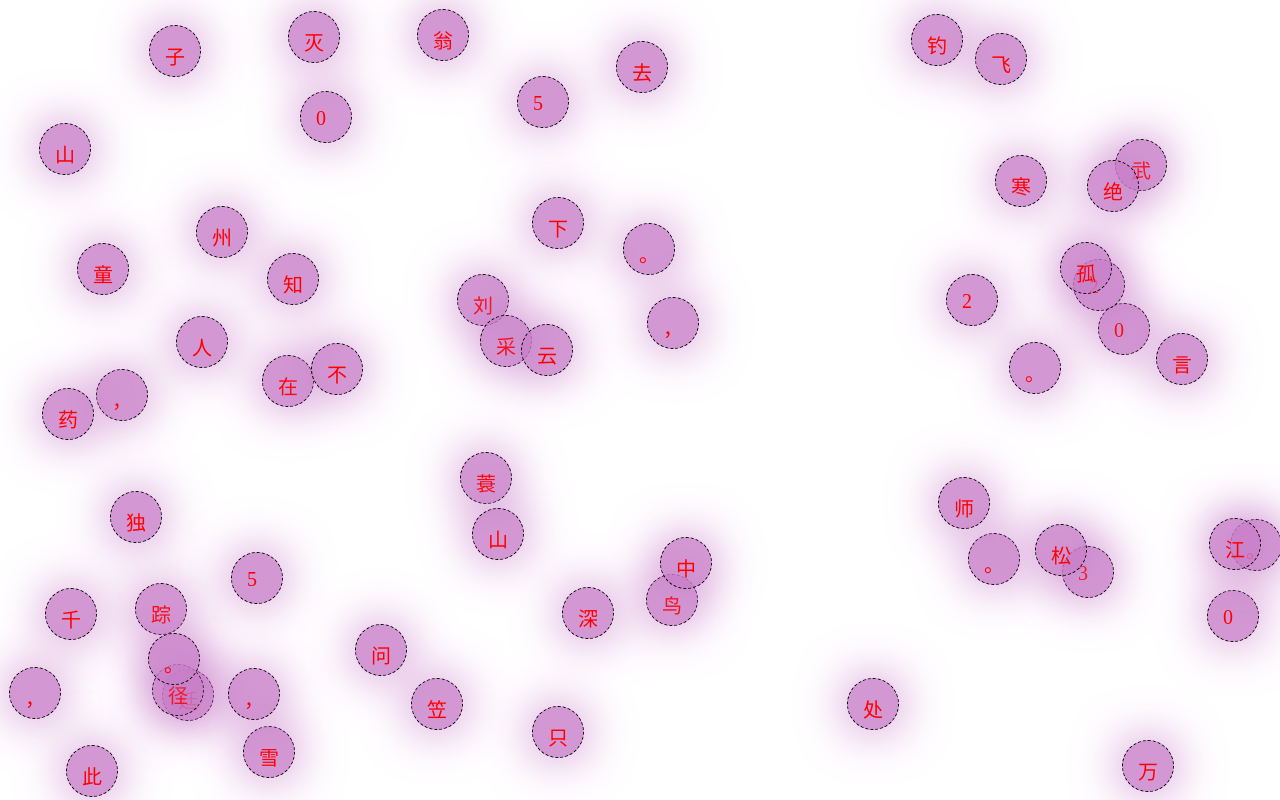
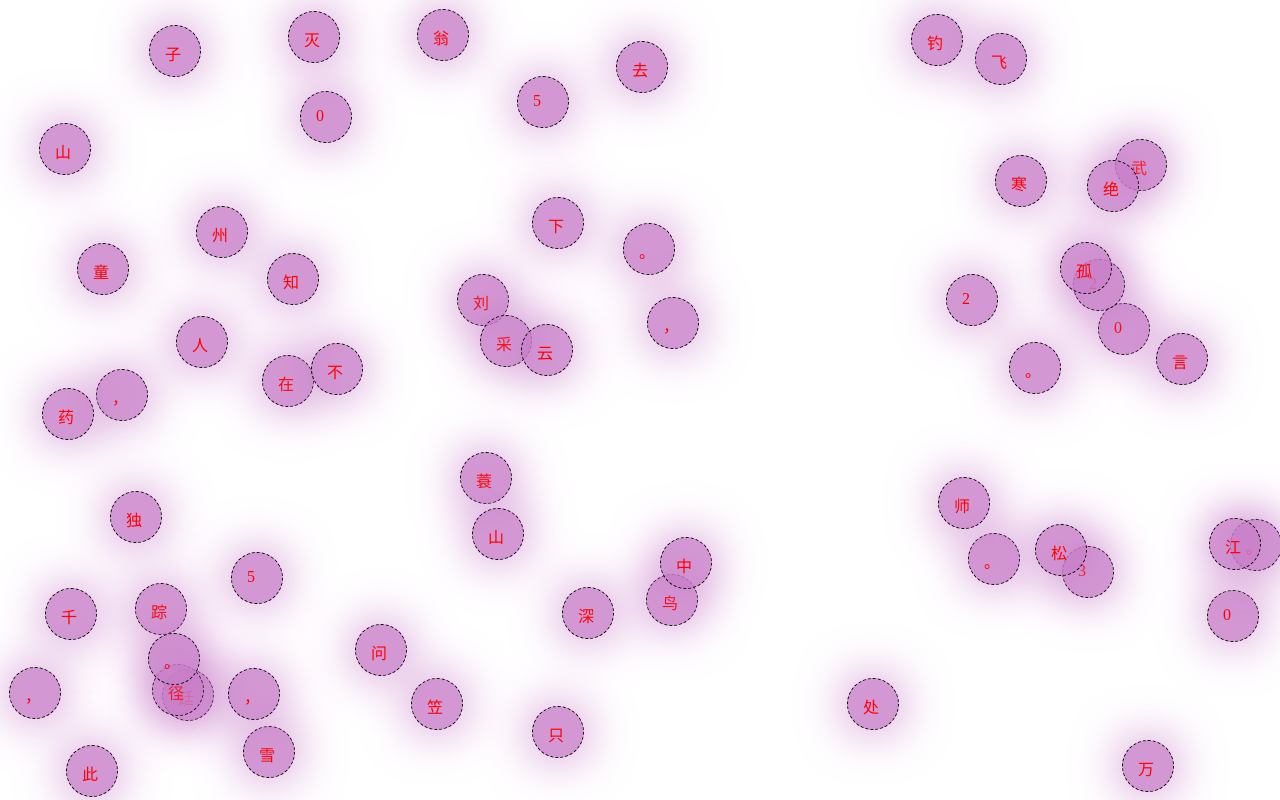
Before and after one commit to liutingwu/liutingwu.github.io, a plain HTML site: page test3.html in a window 1280 px wide. Drawn offline with Linux system fonts and the light colour scheme.

Commit message:
Update test3.html

```diff
--- a/test3.html
+++ b/test3.html
@@ -22,7 +22,7 @@
 	p{
 	 margin:15px;
 	 color:red;
-	 font-size:20px;
+	 font-size:1.5;
 	 }
    </style>
 
```
